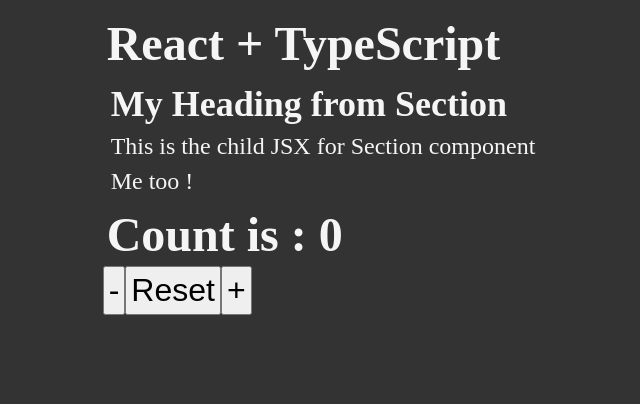
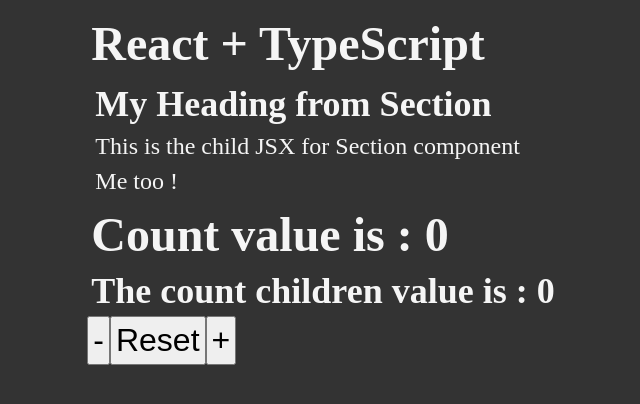
Before and after one commit to danielOuattara/TypeScript_Dave_Gray, a React (Vite) app in the folder _12_React_Typescript_Course/: page / in a window 1280 px wide. Shown: the top 404 px of the page, without its empty margins (317-957 px from the left). Built offline with nearby package versions, Linux system fonts and the light colour scheme.

Commit message:
12 Counter + passing down setState and children

```diff
--- a/_12_React_Typescript_Course/src/App.tsx
+++ b/_12_React_Typescript_Course/src/App.tsx
@@ -1,8 +1,11 @@
+import { useState } from "react";
 import Counter from "./components/Counter";
 import Heading from "./components/Heading";
 import { Section } from "./components/Section";
 
 export default function App() {
+  const [count, setCount] = useState(0);
+
   return (
     <>
       <Heading title="React + TypeScript" />
@@ -10,7 +13,9 @@
         <p>This is the child JSX for Section component</p>
         <p>Me too ! </p>
       </Section>
-      <Counter />
+      <Counter count={count} setCount={setCount}>
+        <h2>The count children value is : {count}</h2>
+      </Counter>
     </>
   );
 }
--- a/_12_React_Typescript_Course/src/components/Counter.tsx
+++ b/_12_React_Typescript_Course/src/components/Counter.tsx
@@ -1,16 +1,40 @@
-import { useState } from "react";
+// import { useState } from "react";
 
-export default function Counter() {
-  //   const [count, setCount] = useState<number>(0); // OK!
-  // OR
-  const [count, setCount] = useState(0);
+// export default function Counter() {
+//   //   const [count, setCount] = useState<number>(0); // OK!
+//   // OR
+//   const [count, setCount] = useState(0);
+//   return (
+//     <>
+//       <h1>Count is : {count}</h1>
+//       <button onClick={() => setCount((prevState) => prevState - 1)}>-</button>
+//       <button onClick={() => setCount(0)}>
+//         Reset
+//       </button>
+//       <button onClick={() => setCount((prevState) => prevState + 1)}>+</button>
+//     </>
+//   );
+// }
+
+//--------------------------------------------------------------------------------
+// State in App.tsx, no more here !
+//
+
+import { ReactNode } from "react";
+
+type CounterType = {
+  count: number;
+  setCount: React.Dispatch<React.SetStateAction<number>>;
+  children: ReactNode;
+};
+
+export default function Counter({ count, setCount, children }: CounterType) {
   return (
     <>
-      <h1>Count is : {count}</h1>
+      <h1>Count value is : {count}</h1>
+      {children}
       <button onClick={() => setCount((prevState) => prevState - 1)}>-</button>
-      <button onClick={() => setCount(0)}>
-        Reset
-      </button>
+      <button onClick={() => setCount(0)}>Reset</button>
       <button onClick={() => setCount((prevState) => prevState + 1)}>+</button>
     </>
   );
```
